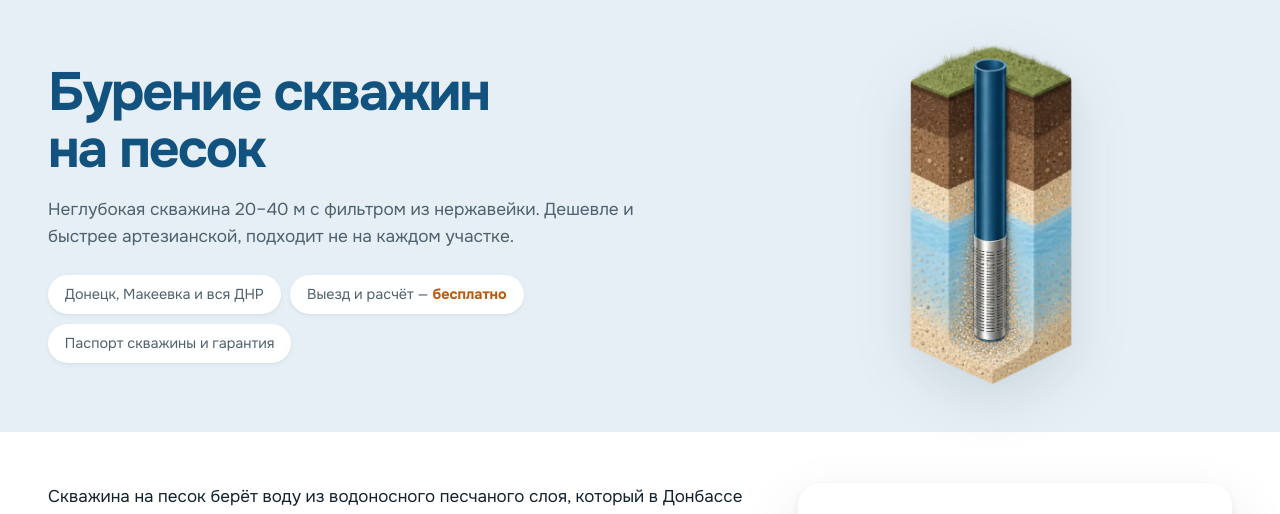
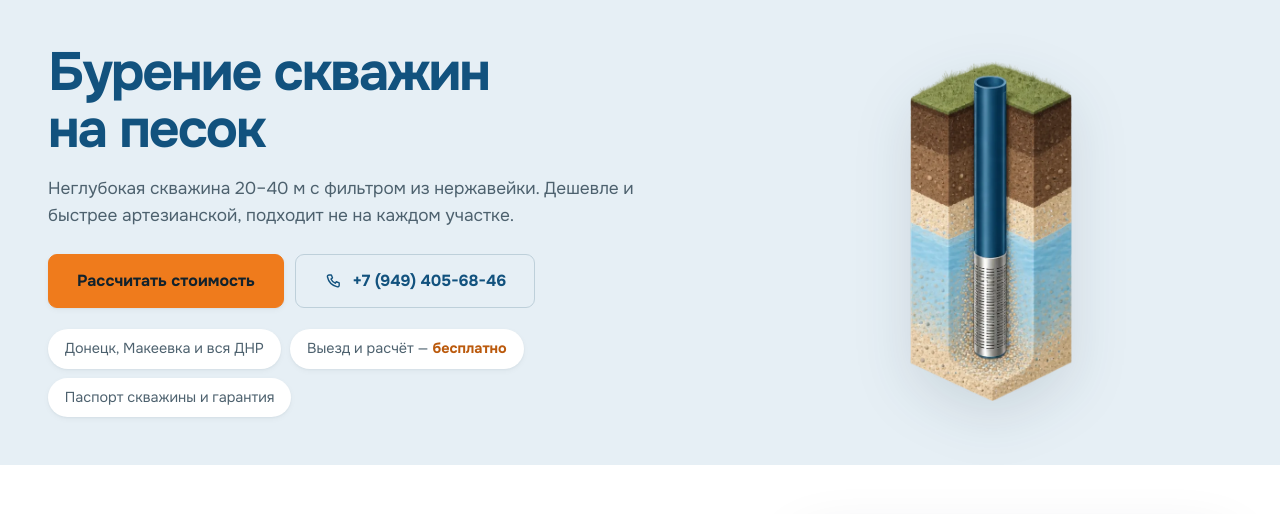
Before and after one commit to Kostia8262/burenie, a PHP site: page /uslugi/na-pesok/ in a window 1280 px wide. Shown: the part 120-634 px from the top of the page. Run offline with PHP 8.4, Linux system fonts and the light colour scheme.

Commit message:
feat: действие в первом экране страниц услуги и города
На эти страницы приходят из поиска по запросам вроде «бурение скважин
на песок Донецк». Человек видел заголовок, описание и три плашки — а
позвонить или оставить заявку мог, только прокрутив весь текст до
боковой формы.

Теперь сразу под описанием стоят «Рассчитать стоимость», открывающая
окно заявки, и телефон. Плашки с доказательствами сдвинуты под кнопки:
сначала действие, потом подтверждение.

Проверено на 1440 и 375: окно открывается, источник заявки приходит
с адресом страницы.

Co-Authored-By: Claude Opus 5 (1M context) <noreply@anthropic.com>

```diff
--- a/site/assets/css/main.css
+++ b/site/assets/css/main.css
@@ -2198,11 +2198,20 @@ p {
   max-width: 56ch;
 }
 
+/* кнопки в шапке страницы: на услугу и город приходят из поиска, и до
+   боковой формы надо было прокрутить весь текст */
+.phead__cta {
+  display: flex;
+  flex-wrap: wrap;
+  gap: 0.7rem;
+  margin-top: 1.6rem;
+}
+
 .phead__meta {
   display: flex;
   flex-wrap: wrap;
   gap: 0.6rem;
-  margin-top: 1.6rem;
+  margin-top: 1.3rem;
 }
 
 .phead__meta span {
--- a/site/pages/city.php
+++ b/site/pages/city.php
@@ -27,6 +27,12 @@ echo crumbs([['Главная', '/'], ['География', '/geografiya/'], [$
       Бурим и обустраиваем скважины в <?= e($case) ?><?= empty($city['home']) ? ' — выезжаем из Донецка' : '' ?>.
       Малогабаритная установка проходит в калитку, паспорт скважины и гарантия на работы.
     </p>
+    <div class="phead__cta">
+      <a class="btn" href="#zayavka" data-lead-open>Рассчитать стоимость</a>
+      <a class="btn btn--ghost" href="<?= e(tel_href(main_phone())) ?>">
+        <?= icon('phone') ?><?= e(main_phone()) ?>
+      </a>
+    </div>
     <div class="phead__meta">
       <span>Выезд и расчёт — <b>бесплатно</b></span>
       <span>Бурим круглый год</span>
--- a/site/pages/service.php
+++ b/site/pages/service.php
@@ -31,6 +31,12 @@ echo crumbs([['Главная', '/'], ['Услуги', '/uslugi/'], [$svc['title
     <div class="phead__txt">
       <h1 class="d1"><?= e($svc['h1']) ?></h1>
       <p class="lead"><?= e($svc['short']) ?></p>
+      <div class="phead__cta">
+        <a class="btn" href="#zayavka" data-lead-open>Рассчитать стоимость</a>
+        <a class="btn btn--ghost" href="<?= e(tel_href(main_phone())) ?>">
+          <?= icon('phone') ?><?= e(main_phone()) ?>
+        </a>
+      </div>
       <div class="phead__meta">
         <span>Донецк, Макеевка и вся ДНР</span>
         <span>Выезд и расчёт — <b>бесплатно</b></span>
```
